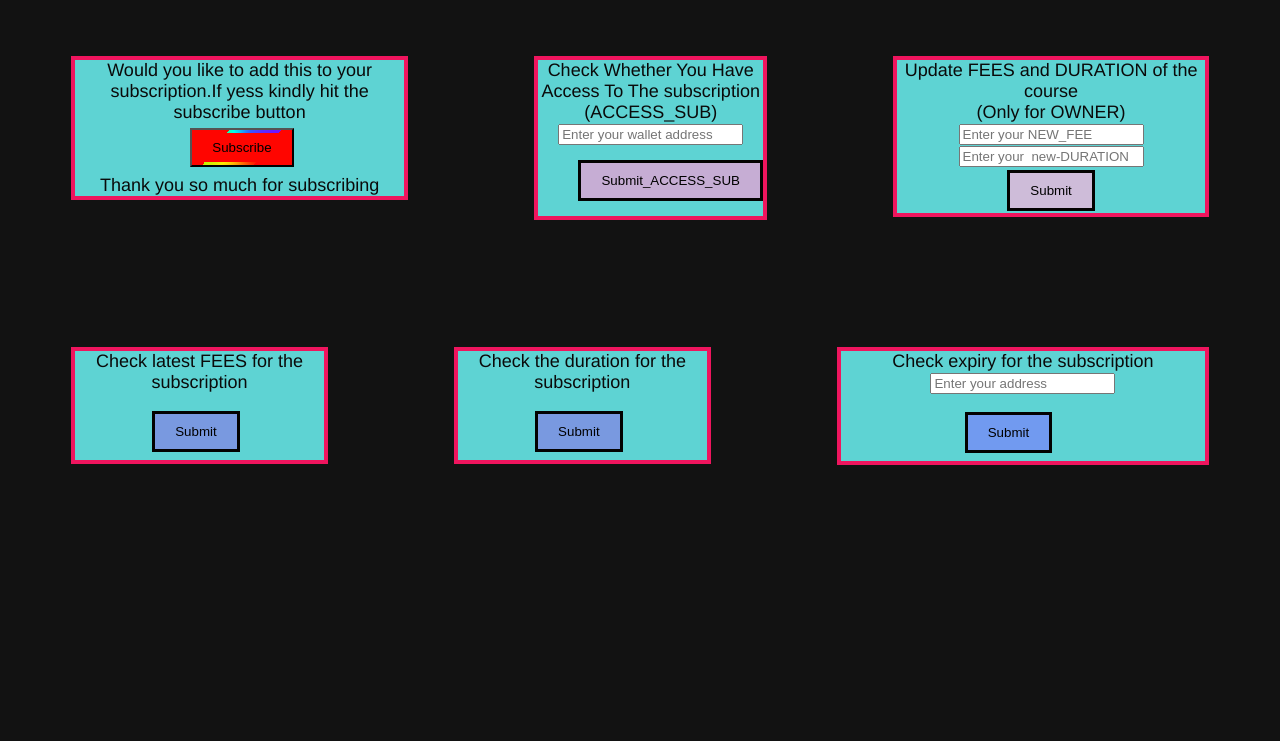
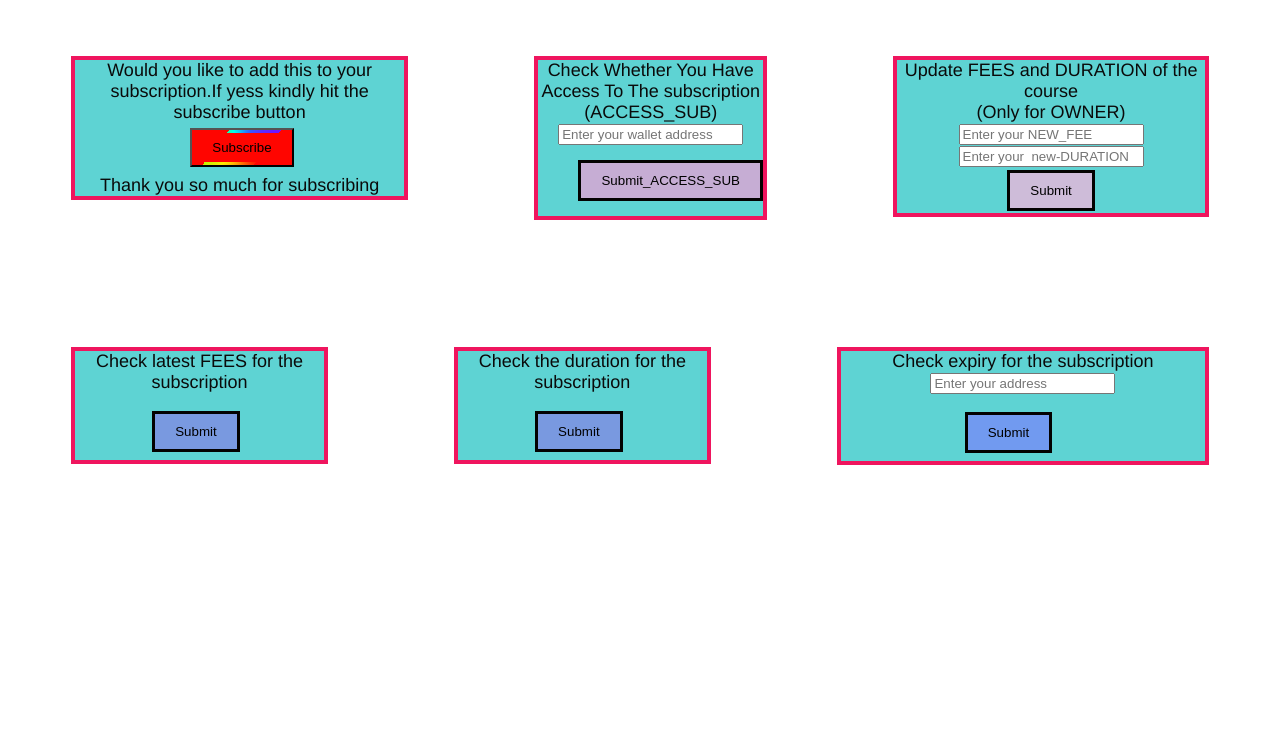
Before and after one commit to KartikMantri/DApp_SUBSCRIPTION, a plain HTML site: page index.html in a window 1280 px wide. Shown: the part 59-800 px from the top of the page. Drawn offline with Linux system fonts and the light colour scheme.

Commit message:
Update style.css

```diff
--- a/style.css
+++ b/style.css
@@ -1,7 +1,7 @@
         body{
             text-align: center;
             justify-content: center;
-            background-color: #121212;
+             background-color:linear-gradient(to bottom, #003973, #E5E5BE);
 
         }
 
```
